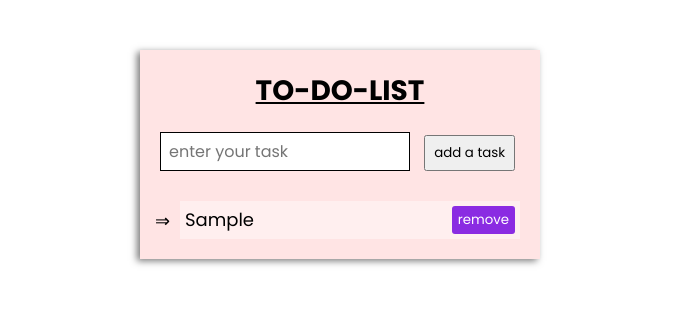
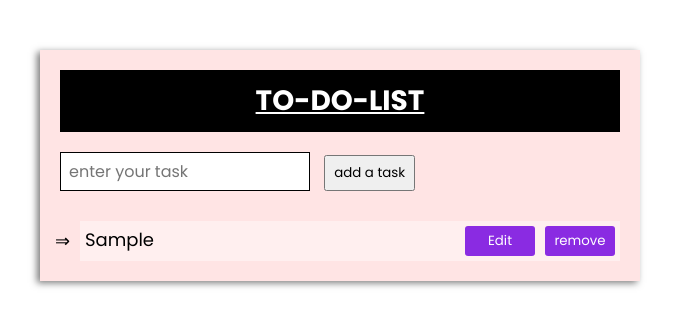
Before and after one commit to itsshawondevs/todo-app, a plain HTML site: page index.html in a window 1280 px wide. Both pictures are taken after typing "Sample" into the empty fields and a click on the button "add a task". Shown: the whole page, without its empty margins (300-973 px from the left). Drawn offline with Linux system fonts and the light colour scheme.

Commit message:
js code add

```diff
--- a/script.js
+++ b/script.js
@@ -5,45 +5,68 @@ let err = document.querySelector('.err')
 let list = document.querySelector('.list')
 let todoarr = []
 
+let editBtnIndex = ''
+
 btn.addEventListener('click',function(){
-    if(input.value == ''){
+    if(input.value !== '' && btn.innerHTML == 'add a task'){
+        err.innerHTML = ''
+        todoarr.push(input.value)
+        input.value = ''
+        todo()
+    }
+    else if(input.value !== '' && btn.innerHTML == 'update task'){
+        todoarr[editBtnIndex] = input.value
+        input.value = ''
+        btn.innerHTML = 'add a task'
+        todo()
+    }
+    else{
         err.innerHTML = '*please enter something'
-    }else{
-        err.innerHTML = ''
-        todo()
     }
 })
 
 function todo () {
-    let li = document.createElement('li')
-    list.appendChild(li)
+    list.innerHTML = ''
+    todoarr.map((item) => {
+        list.innerHTML += `<li>${item}<div class = 'btnlist'><button class = 'editbtn'>Edit</button><button class = 'removebtn'>remove</button></div></li>`
+    })
 
-    const taskList = `${input.value}<button onclick = "removeTodo(this)">remove</button></i>`
+    let editbtn = document.querySelectorAll('.editbtn')
+    let editbtnarr = Array.from(editbtn)
 
-    input.value = ''
-    li.innerHTML = taskList
-}
+    editbtnarr.map((editItem, editIndex)=>{
+        editItem.addEventListener('click',function(){
+            btn.innerHTML = 'update task'
+            input.value = todoarr[editIndex]
+            editBtnIndex = editIndex
+        })
+    })
 
+    let removebtn = document.querySelectorAll('.removebtn')
+    let removeBtnArr = Array.from(removebtn)
 
-function removeTodo(button){
-    let li = button.parentNode;
-    let list = li.parentNode;
-    list.removeChild(li)
+    removeBtnArr.map((removeItem, removeIndex)=>{
+        removeItem.addEventListener('click',function(){
+            todoarr.splice(removeIndex, 1)
+            todo()
+        })
+    })
 }
 
 
 // function todo () {
-//     todoarr.push(input.value)
-//     list.innerHTML = ''
+//     let li = document.createElement('li')
+//     list.appendChild(li)
 
-//     todoarr.map((item,index) => {
-//         let li = `<li>${item}<button>remove</button></li>`
-//         list.innerHTML += li
-//     })
+//     const taskList = `${input.value}<button onclick = "removeTodo(this)">remove</button></i>`
+
+//     input.value = ''
+//     li.innerHTML = taskList
 // }
 
-// function deleteTodo(button) {
-//     button.onclick = function() {
-//         this.remove();
-//      }
-//     }
+
+// function removeTodo(button){
+//     let li = button.parentNode;
+//     let list = li.parentNode;
+//     list.removeChild(li)
+// }
--- a/style.css
+++ b/style.css
@@ -12,7 +12,7 @@
     justify-content: center;
 }
 .todo_area{
-    width: 400px;
+    width: 600px;
     margin-top: 50px;
     padding: 20px;
     background-color: #ffe4e4;
@@ -25,6 +25,9 @@ h1{
     font-size: 28px;
     text-decoration: underline;
     margin-bottom: 20px;
+    background-color: #000;
+    color: #fff;
+    padding: 10px;
 }
 .input{
     padding: 6px 8px;
@@ -68,10 +71,15 @@ h1{
 }
 .list li button{
     /* margin-left: 30px; */
-    padding: 4px 6px;
+    padding: 5px 0;
+    width: 70px;
     background-color: blueviolet;
     border: none;
     color: #fff;
     cursor: pointer;
     border-radius: 3px;
 }
+.btnlist{
+    display: flex;
+    column-gap: 10px;
+}
```
